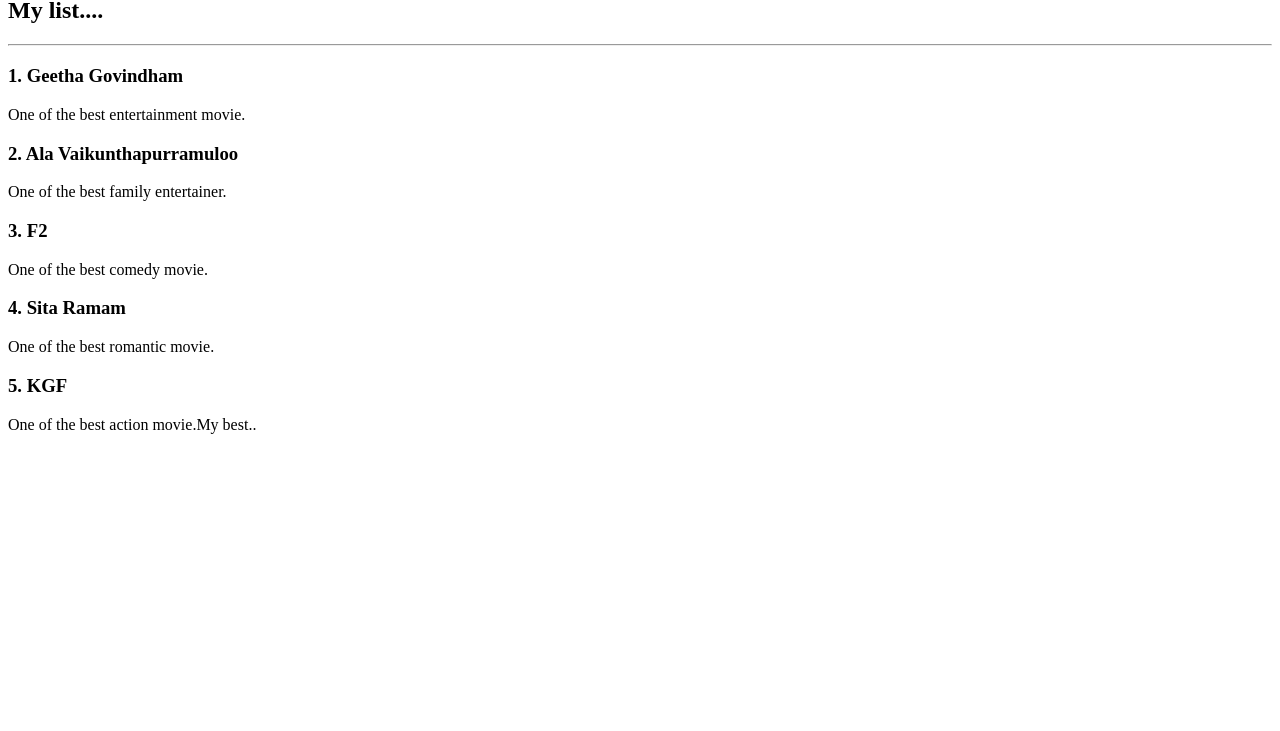
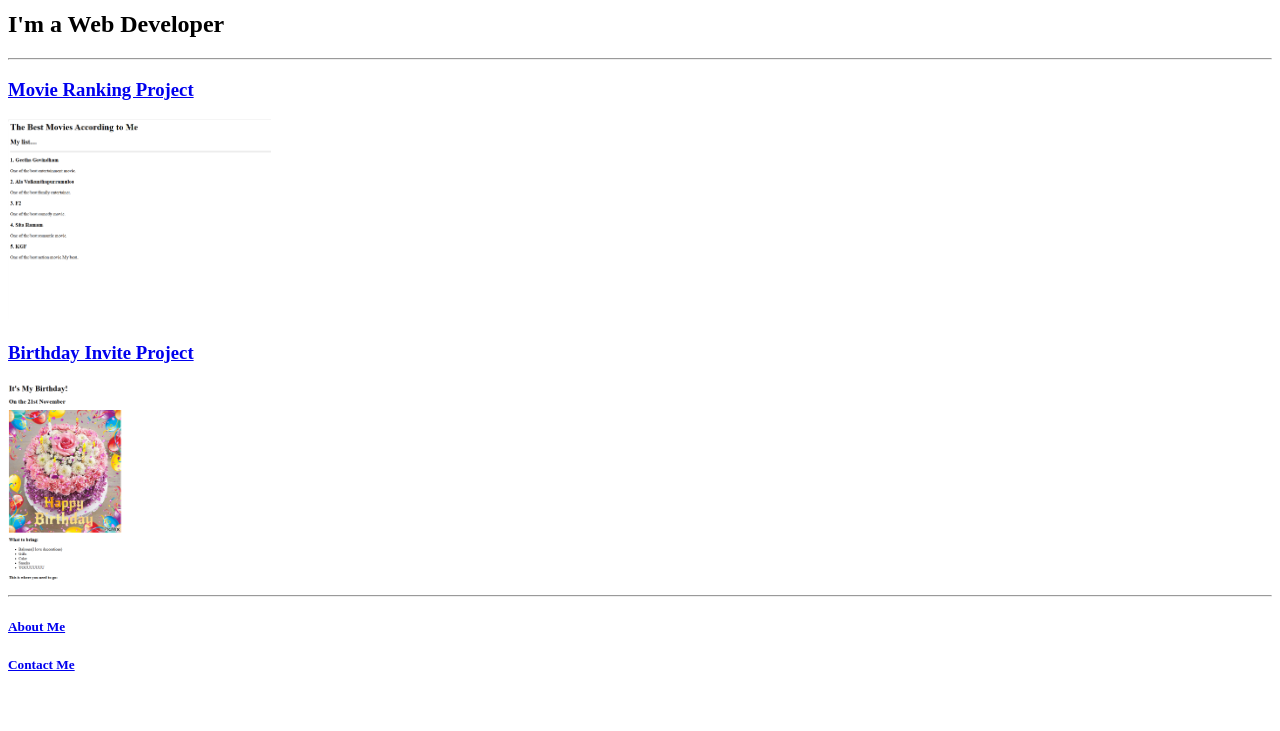
Before and after one commit to hiranvikayemineni1234/html-portfolio, a plain HTML site: page index.html in a window 1280 px wide. Shown: the part 69-800 px from the top of the page. Drawn offline with Linux system fonts and the light colour scheme.

Commit message:
Add files via upload

```diff
--- a/index.html
+++ b/index.html
@@ -1,14 +1,35 @@
-<!-- Write your code below -->
- <h1>The Best Movies According to Me</h1>
- <h2>My list....</h2>
- <hr />
-    <h3>1. Geetha Govindham</h3>
-    <p>One of the best entertainment movie.</p>
-    <h3>2. Ala Vaikunthapurramuloo</h3>
-    <p>One of the best family entertainer.</p>
-    <h3>3. F2</h3>
-    <p>One of the best comedy movie.</p>
-    <h3>4. Sita Ramam</h3>
-    <p>One of the best romantic movie.</p>
-    <h3>5. KGF</h3>
-    <p>One of the best action movie.My best..</p>
+<!-- TODO 1: Create the HTML Boilerplate -->
+
+<!-- TODO 2: Add Your previous projects' HTML into the public folder -->
+
+<!-- TODO 3: Take screenshots of your project previews and add the images to the images folder -->
+
+<!-- TODO 4: Add titles/subtitles etc. -->
+
+<!-- TODO 5: Add a link to the project pages -->
+
+<!-- TODO 6: Add images to show the project previews
+HINT for TODO 6: You can use the height attribute set to 200 to make the image smaller:
+https://developer.mozilla.org/en-US/docs/Web/HTML/Element/img#attr-height -->
+
+<!-- TODO 7: Add the Contact Me and About Me page links -->
+ <!DOCTYPE html>
+ <html lang="en">
+ <head>
+    <meta charset="UTF-8">
+
+    <title>Portfolio</title>
+ </head>
+ <body>
+    <h1>Hiranvika's Portfolio</h1>
+    <h2>I'm a Web Developer</h2>
+    <hr>
+    <h3><a href="../2.4 Movie Ranking Project/index.html">Movie Ranking Project</a></h3>
+    <img src="./assets/images/movie_review.png" height="200" alt="movie ranking project preview">
+    <h3><a href="../3.4 Birthday Invite Project/index.html">Birthday Invite Project</a></h3>
+    <img src="./assets/images/birthday_img.png" height="200" alt="birthday invite project preview">
+    <hr>
+    <h5><a href="./public/about.html">About Me</a><br></h5>
+    <h5><a href="./public/contact.html">Contact Me</a></h5>
+ </body>
+ </html>
```
